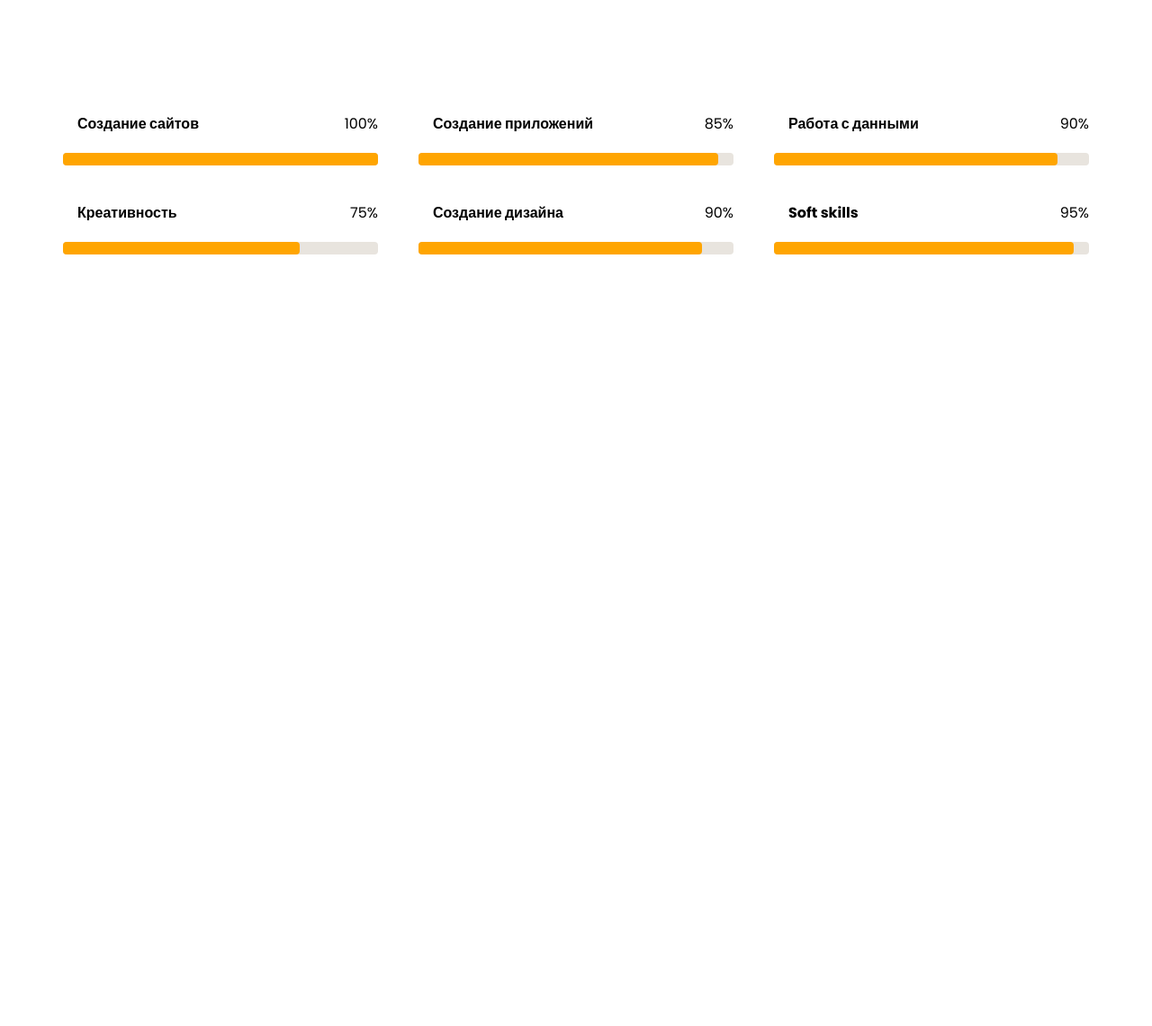
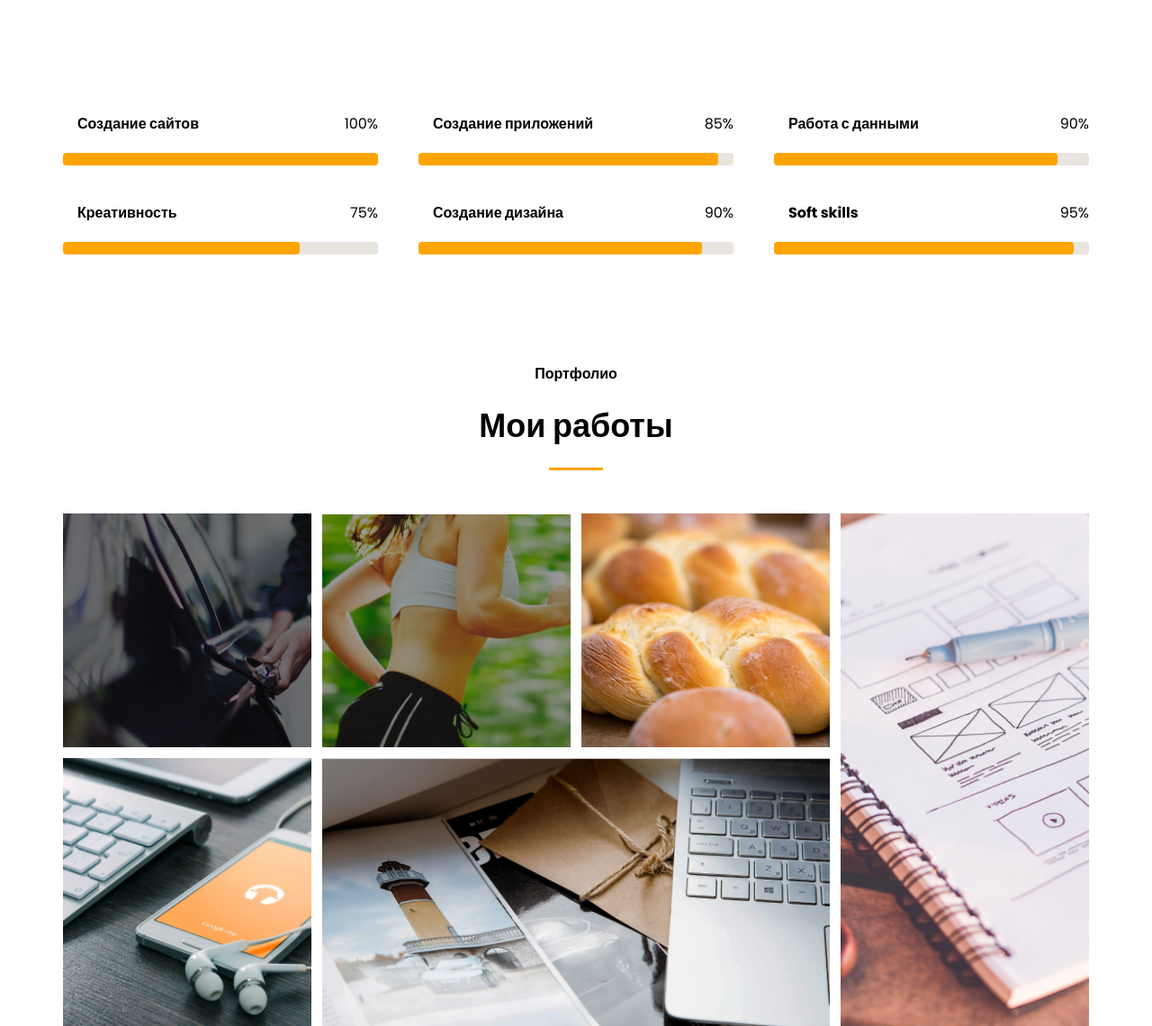
Before and after one commit to oddyca/dc-test, a plain HTML site: page index.html in a window 1280 px wide. Shown: the part 3052-4193 px from the top of the page at 90% size. Before the commit the page ends 3335 px from the top, so only its background shows below. Drawn offline with Linux system fonts and the light colour scheme.

Commit message:
feat: add portfolio section

```diff
--- a/index.html
+++ b/index.html
@@ -278,6 +278,21 @@
           </div>
         </div>
       </div>
+      <div class="main__porfolio" id="portfolio">
+        <div class="portfolio__title">
+          <p class="title-circle-center portfolio-title">Портфолио</p>
+          <h1 class="title-text">Мои работы</h1>
+          <img src="./assets/line2.svg" alt="line divider" />
+        </div>
+        <div class="portfolio__examples">
+          <div class="example"><img src="./assets/uber.png" /></div>
+          <div class="example"><img src="./assets/pulse.png" /></div>
+          <div class="example"><img src="./assets/bread.png" /></div>
+          <div class="example tall"><img src="./assets/plans.png" /></div>
+          <div class="example"><img src="./assets/ipad.png" /></div>
+          <div class="example wide"><img src="./assets/mac.png" /></div>
+        </div>
+      </div>
     </div>
   </main>
   <script src="script.js"></script>
--- a/style.css
+++ b/style.css
@@ -274,7 +274,7 @@
   line-height: 3.75rem;
 }
 
-.experience__title, .main__title {
+.experience__title, .main__title, .portfolio__title {
   display: flex;
   flex-direction: column;
   align-items: center;
@@ -438,6 +438,46 @@
   width: 95%;
 }
 
+.portfolio__title {
+  margin-top: 7.5rem;
+}
+
+.portfolio-title::before {
+  left: 30%;
+}
+
+.portfolio__examples {
+  display: grid;
+  grid-template-columns: repeat(4, 1fr);
+  grid-template-rows: masonry;
+  width: 100%;
+  gap: 12px;
+  margin-top: 3rem;
+}
+
+.example {
+  overflow: hidden;
+}
+
+.example > img {
+  object-fit: cover;
+  height: 100%;
+  width: 100%;
+  transition: .2s;
+}
+
+.example:hover > img {
+  transform: scale(1.1)
+}
+
+.tall {
+  grid-row: span 2;
+}
+
+.wide {
+  grid-column: span 2;
+}
+
 @media (max-width:1919px) {
   .header__grid {
     width: 60%;
```
Also changed, not shown: assets/bread.png (added), assets/ipad.png (added), assets/mac.png (added), assets/plans.png (added), assets/pulse.png (added), assets/uber.png (added).
